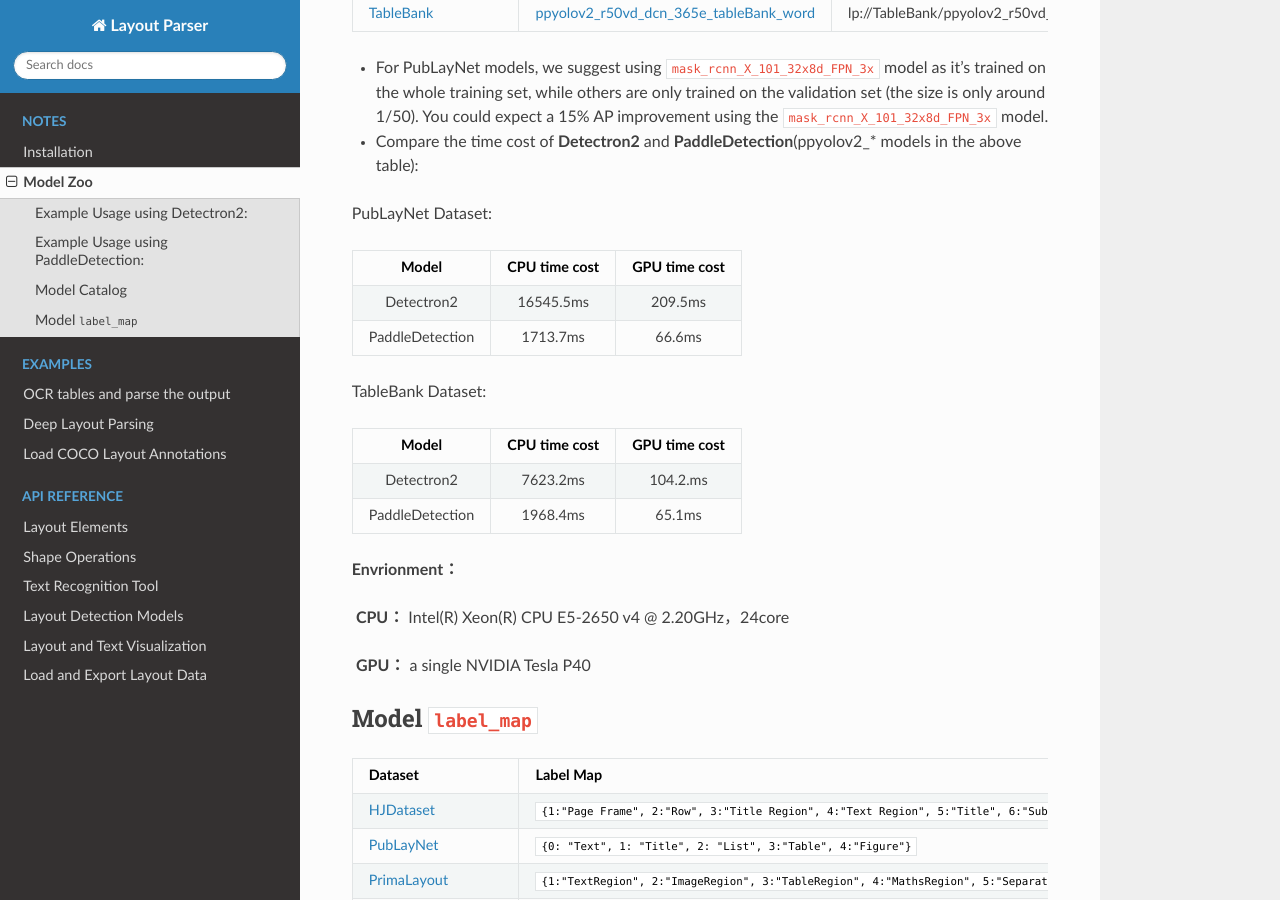
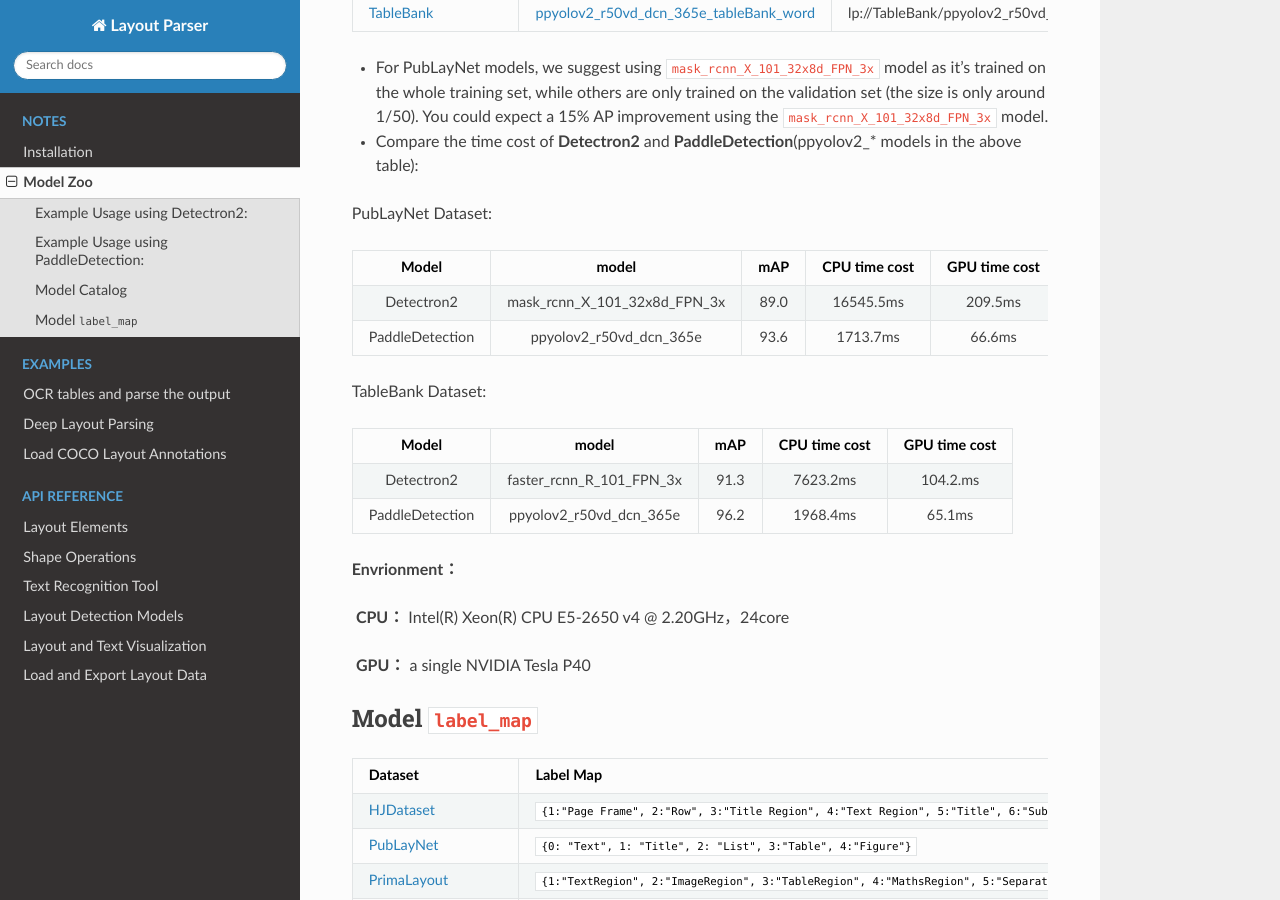
Before and after one commit to Layout-Parser/layout-parser, a Sphinx documentation site: the page built from docs/notes/modelzoo.md, in a window 1280 px wide and 900 px high, scrolled down 1135 px. Built offline with Sphinx 7.4.7 and the Read the Docs theme 2.0.0, drawn with Linux system fonts in a browser that asks for light colours.

Commit message:
Update modelzoo.md

```diff
--- a/docs/notes/modelzoo.md
+++ b/docs/notes/modelzoo.md
@@ -48,17 +48,18 @@
 
 PubLayNet Dataset:
 
-|      Model      | CPU time cost | GPU time cost |
-| :-------------: | :-----------: | :-----------: |
-|   Detectron2    |   16545.5ms   |    209.5ms    |
-| PaddleDetection |   1713.7ms    |    66.6ms     |
+|      Model      | model | mAP |  CPU time cost | GPU time cost |
+| :-------------: | :---: | :-----------: | :-----------: | :-----------: |
+|   Detectron2    | mask_rcnn_X_101_32x8d_FPN_3x | 89.0 |  16545.5ms   |    209.5ms    |
+| PaddleDetection | ppyolov2_r50vd_dcn_365e | 93.6 |  1713.7ms    |    66.6ms     |
+
 
 TableBank Dataset:
 
-|      Model      | CPU time cost | GPU time cost |
-| :-------------: | :-----------: | :-----------: |
-|   Detectron2    |   7623.2ms    |   104.2.ms    |
-| PaddleDetection |   1968.4ms    |    65.1ms     |
+|      Model      | model | mAP | CPU time cost | GPU time cost |
+| :-------------: | :---: | :-----------: | :-----------: | :-----------: |
+|   Detectron2    | faster_rcnn_R_101_FPN_3x | 91.3 |  7623.2ms    |   104.2.ms    |
+| PaddleDetection | ppyolov2_r50vd_dcn_365e | 96.2 |  1968.4ms    |    65.1ms     |
 
 **Envrionment：**
 
```
